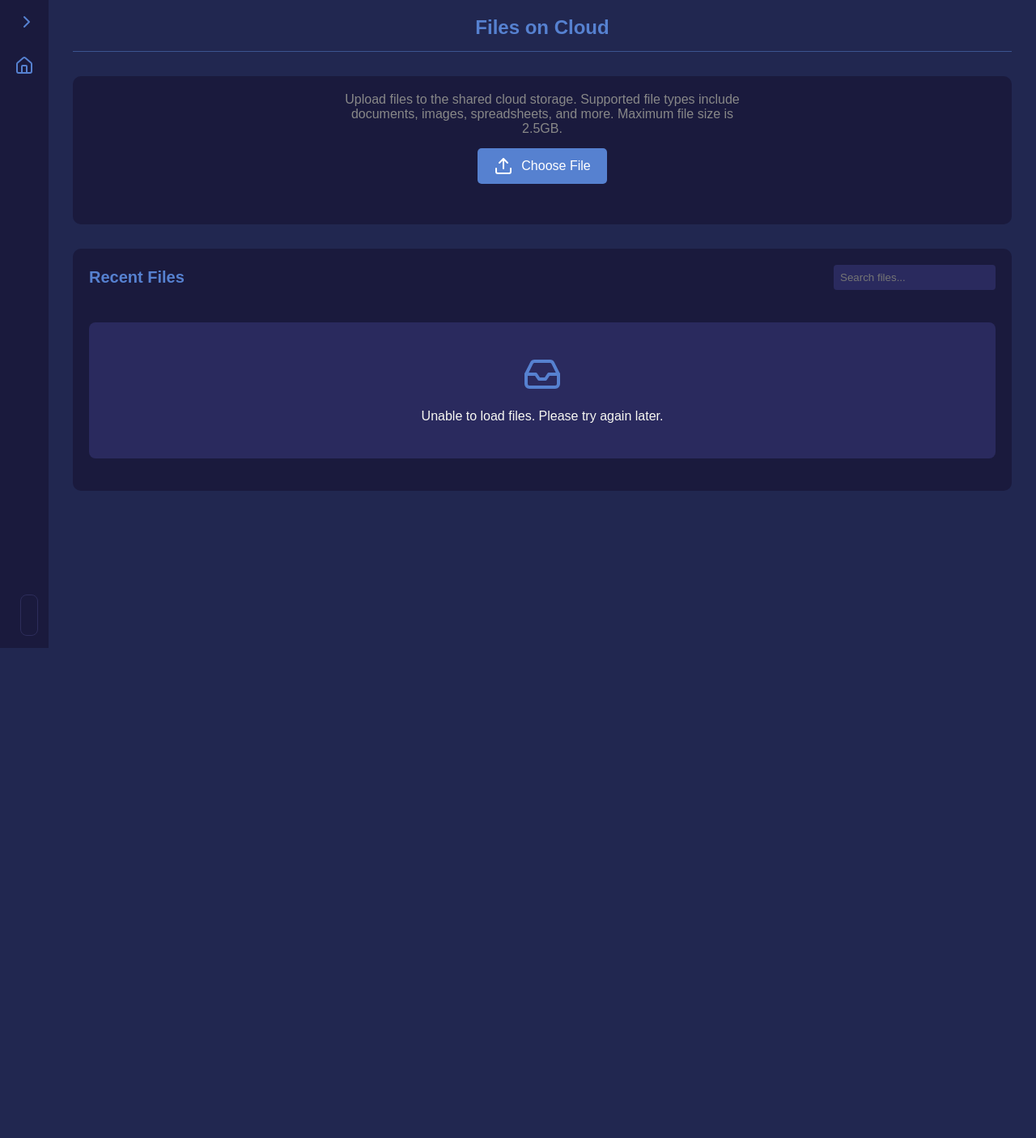
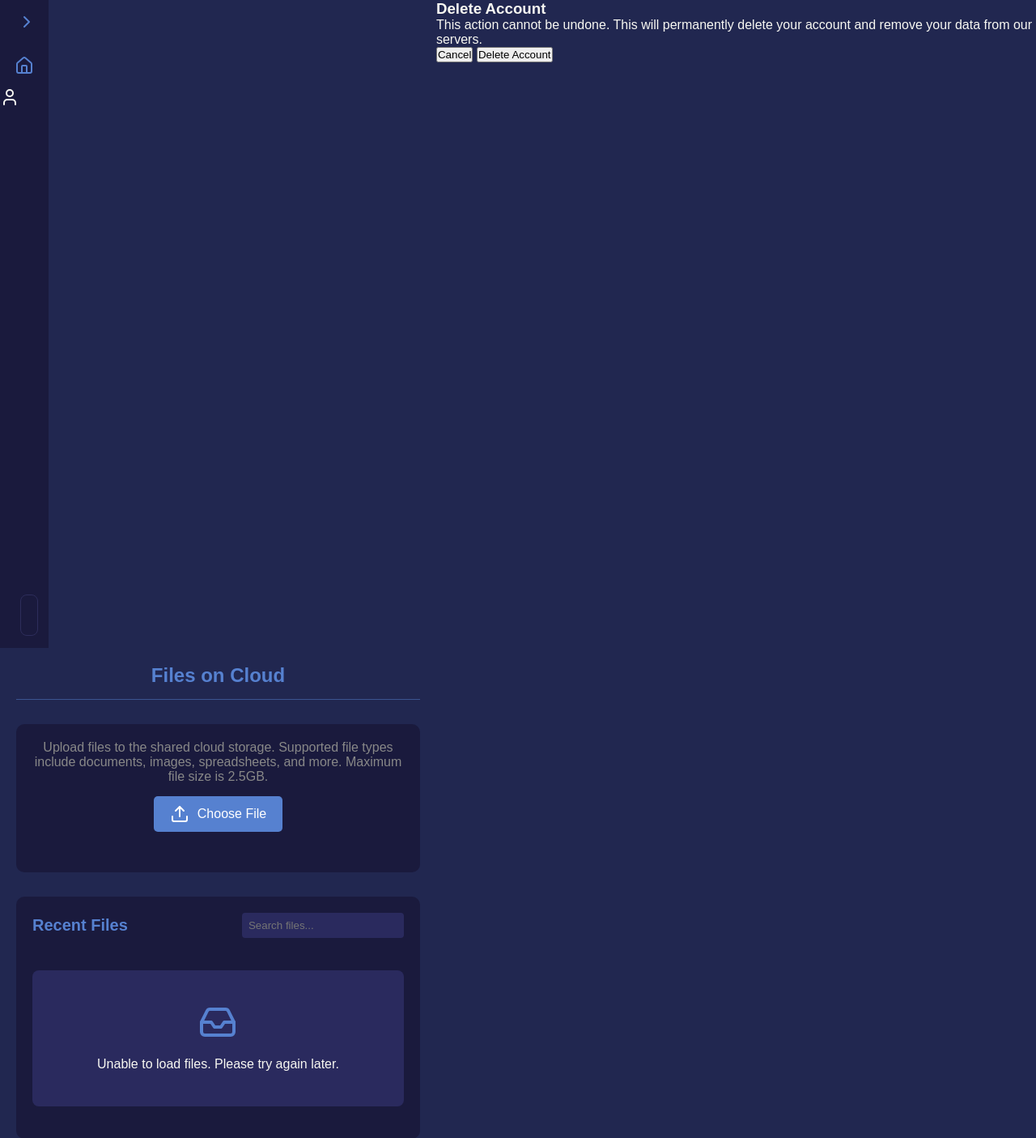
Before and after one commit to R-Owino/dropzy, a Flask app: page /api/v1/main in a window 1280 px wide. Shown: the top 1405 px of the page at 81% size. Before the commit the page ends 800 px from the top, so only its background shows below. Run offline with Flask 3, Linux system fonts and the light colour scheme; the visitor is signed in with stand-in values (Sample User, id 1).

Commit message:
update: add a user icon for when the sidebar is collapsed and a delete account button

```diff
--- a/api/v1/templates/main.html
+++ b/api/v1/templates/main.html
@@ -11,6 +11,7 @@
     />
   </head>
   <body>
+    <div class="app-container">
       <div class="sidebar">
         <div class="sidebar-toggle">
           <i data-lucide="chevron-right" stroke="#5681d0"></i>
@@ -21,6 +22,9 @@
             <i data-lucide="home"></i>
             <span>Home</span>
           </a>
+          <div class="user-icon">
+            <i data-lucide="user"></i>
+          </div>
           <div class="user-profile-container">
             <div class="user-profile-details">
               <div class="user-email-container">
@@ -39,6 +43,7 @@
                 >
                   <button type="submit" class="logout-btn">Logout</button>
                 </form>
+                <button class="delete-account-btn">Delete Account</button>
               </div>
             </div>
           </div>
@@ -53,8 +58,9 @@
 
         <div class="upload-section">
           <div class="upload-helper-text">
-          Upload files to the shared cloud storage. Supported file types include
-          documents, images, spreadsheets, and more. Maximum file size is 2.5GB.
+            Upload files to the shared cloud storage. Supported file types
+            include documents, images, spreadsheets, and more. Maximum file size
+            is 2.5GB.
           </div>
           <input type="file" id="file-upload" class="upload-input" />
           <label for="file-upload" class="upload-label">
@@ -63,7 +69,9 @@
           </label>
           <div class="file-info" style="display: none">
             Selected file: <span id="selected-filename"></span>
-          <button id="upload-button" class="upload-button">Start Upload</button>
+            <button id="upload-button" class="upload-button">
+              Start Upload
+            </button>
           </div>
           <div class="progress-container" style="display: none">
             <div class="progress-bar" id="upload-progress"></div>
@@ -88,7 +96,27 @@
           </div>
         </div>
       </div>
+    </div>
 
-    <script src="{{ url_for('static', filename='js/main.js') }}"></script>
+    <div class="modal-overlay">
+      <div class="modal">
+        <div class="modal-content">
+          <h3 class="modal-title">Delete Account</h3>
+          <p class="modal-description">
+            This action cannot be undone. This will permanently delete your
+            account and remove your data from our servers.
+          </p>
+          <div class="modal-buttons">
+            <button class="modal-btn modal-cancel">Cancel</button>
+            <button class="modal-btn modal-delete">Delete Account</button>
+          </div>
+        </div>
+      </div>
+    </div>
+
+    <script
+      type="module"
+      src="{{ url_for('static', filename='js/main.js') }}"
+    ></script>
   </body>
 </html>
```
Lines whose indentation alone changed are shown as unchanged.
